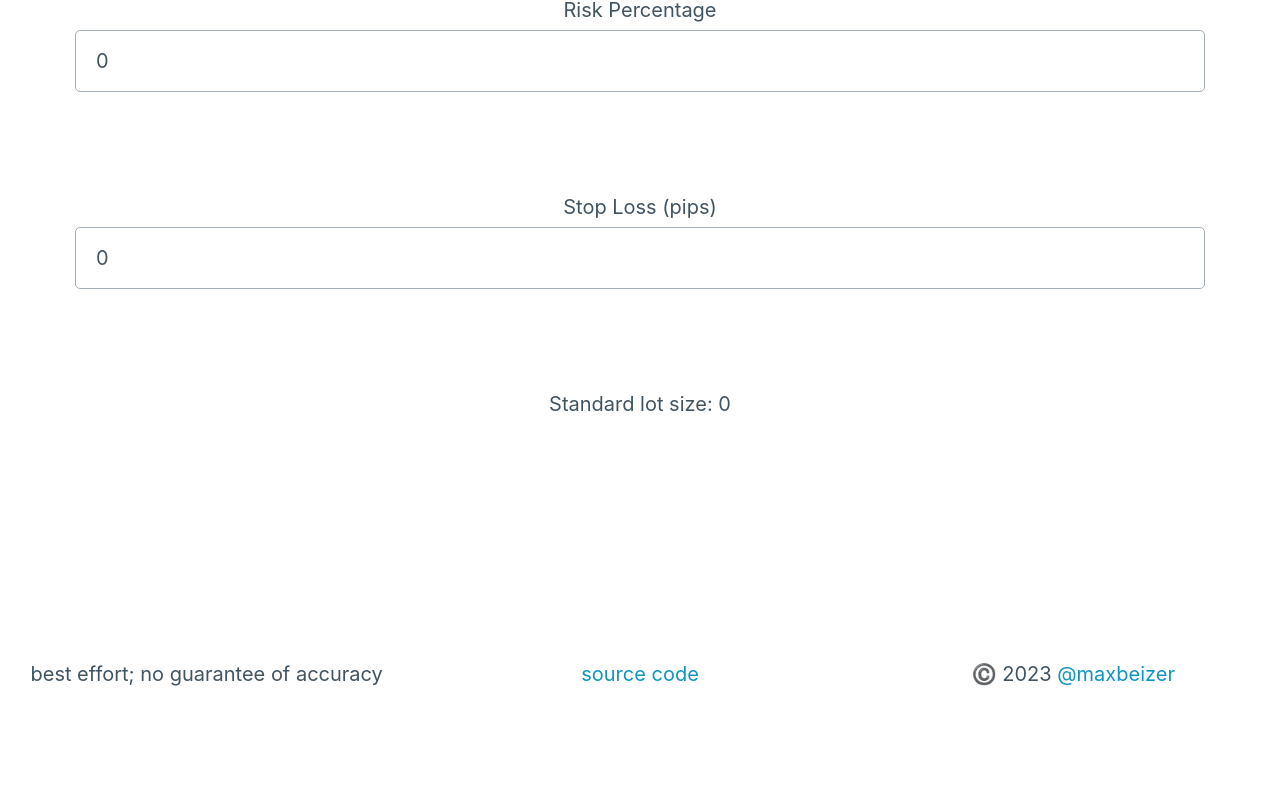
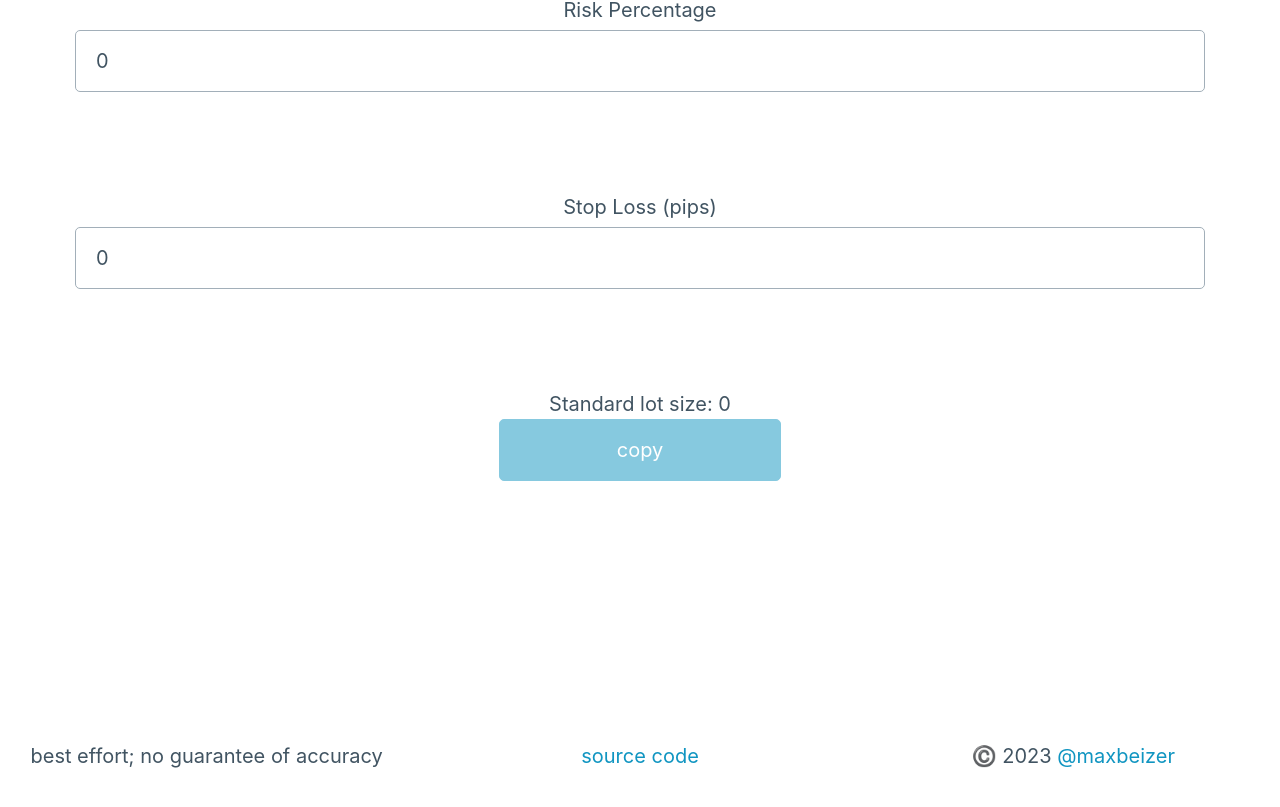
Before and after one commit to maxbeizer/lot-size-calculator, a React (Create React App) app: page / in a window 1280 px wide. Shown: the part 796-1603 px from the top of the page. Before the commit the page ends 1565 px from the top, so only its background shows below. Built offline with nearby package versions, Linux system fonts and the light colour scheme.

Commit message:
Add copy to clipboard
closes #3

```diff
--- a/src/App.css
+++ b/src/App.css
@@ -2,28 +2,6 @@
   text-align: center;
 }
 
-.TypeAheadDropDown ul::before{
-  content: '';
- }
-
- .TypeAheadDropDown ul{
- list-style-type: none;
- /* text-align: left; */
- margin: 0;
- padding: 0;
- border-top: 1px solid gray;
- }
-
- .TypeAheadDropDown li{
-  padding: 10px 5px ;
-  cursor: pointer;
- }
-
- .TypeAheadDropDown li:hover{
-  background: lightgray;
-  text-decoration: underline;
- }
-
- footer {
+footer {
   text-align: center;
- }
+}
--- a/src/App.tsx
+++ b/src/App.tsx
@@ -1,4 +1,4 @@
-import React, { useState, useId } from "react";
+import React, { useState, useId, SyntheticEvent } from "react";
 import "./App.css";
 import { PAIRS, BASE_CURRENCIES } from "./constants";
 import { State, buildState } from "./State";
@@ -62,13 +62,37 @@ function App(app: IApp) {
   };
 
   const summarize = () => {
+    const isCopyDisabled = state.isFetchError || state.lotSize === 0;
     return (
       <section>
-        {state.isFetchError
-          ? "Error fetching data. Sorry"
-          : `Standard lot size: ${state.lotSize}`}
+        <span>
+          {state.isFetchError
+            ? "Error fetching data. Sorry"
+            : `Standard lot size: ${state.lotSize}`}
+        </span>
+        <span
+          style={{
+            display: "flex",
+            justifyContent: "center",
+            alignItems: "center",
+          }}
+        >
+          <button
+            disabled={isCopyDisabled}
+            aria-disabled={isCopyDisabled}
+            onClick={updateClipboard}
+            style={{ width: "25%" }}
+          >
+            copy
+          </button>
+        </span>
       </section>
     );
+  };
+
+  const updateClipboard = (e: SyntheticEvent) => {
+    e.preventDefault();
+    navigator.clipboard.writeText(`${state.lotSize}`);
   };
 
   const baseCurrencies = () => {
```
